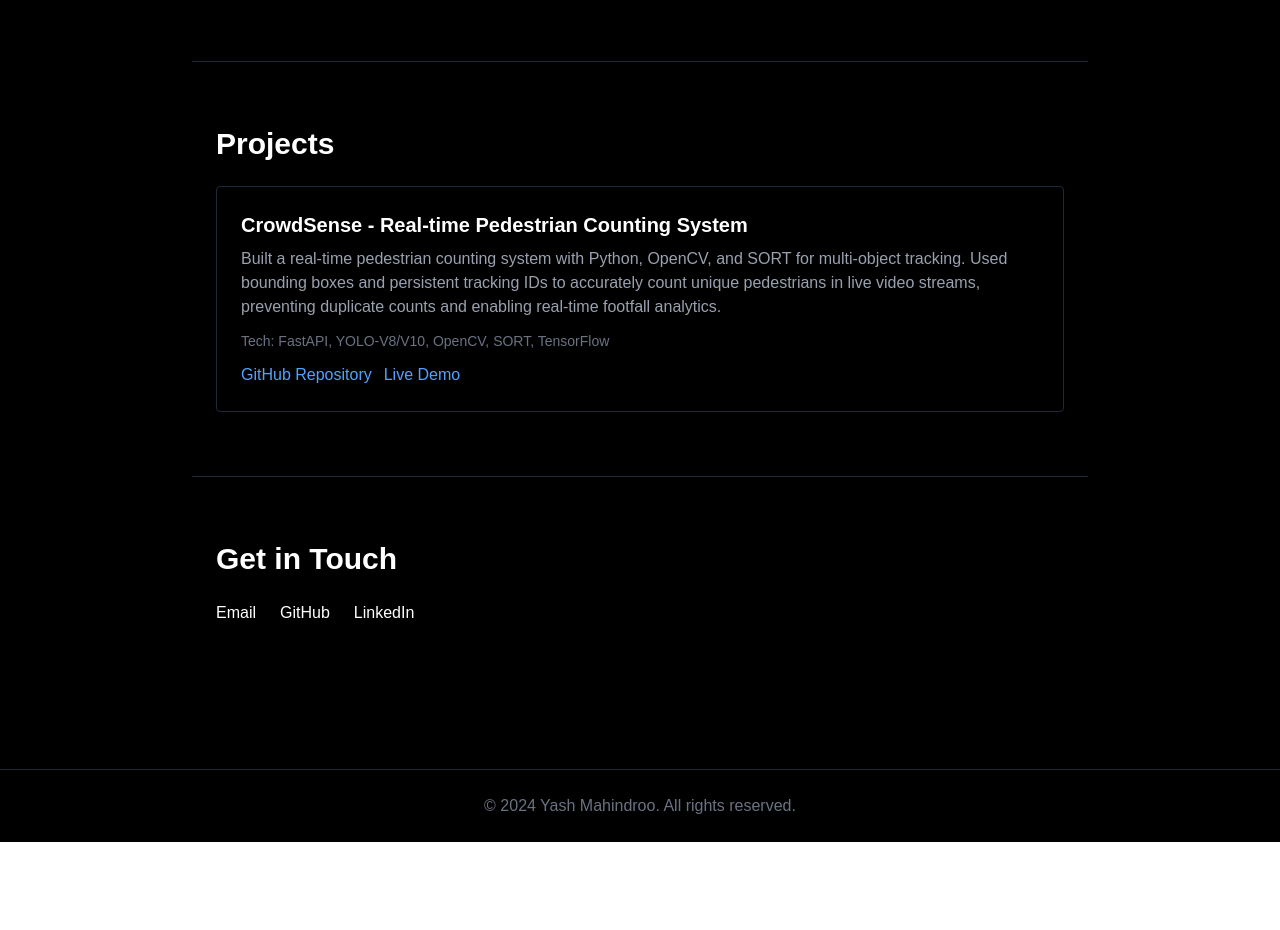
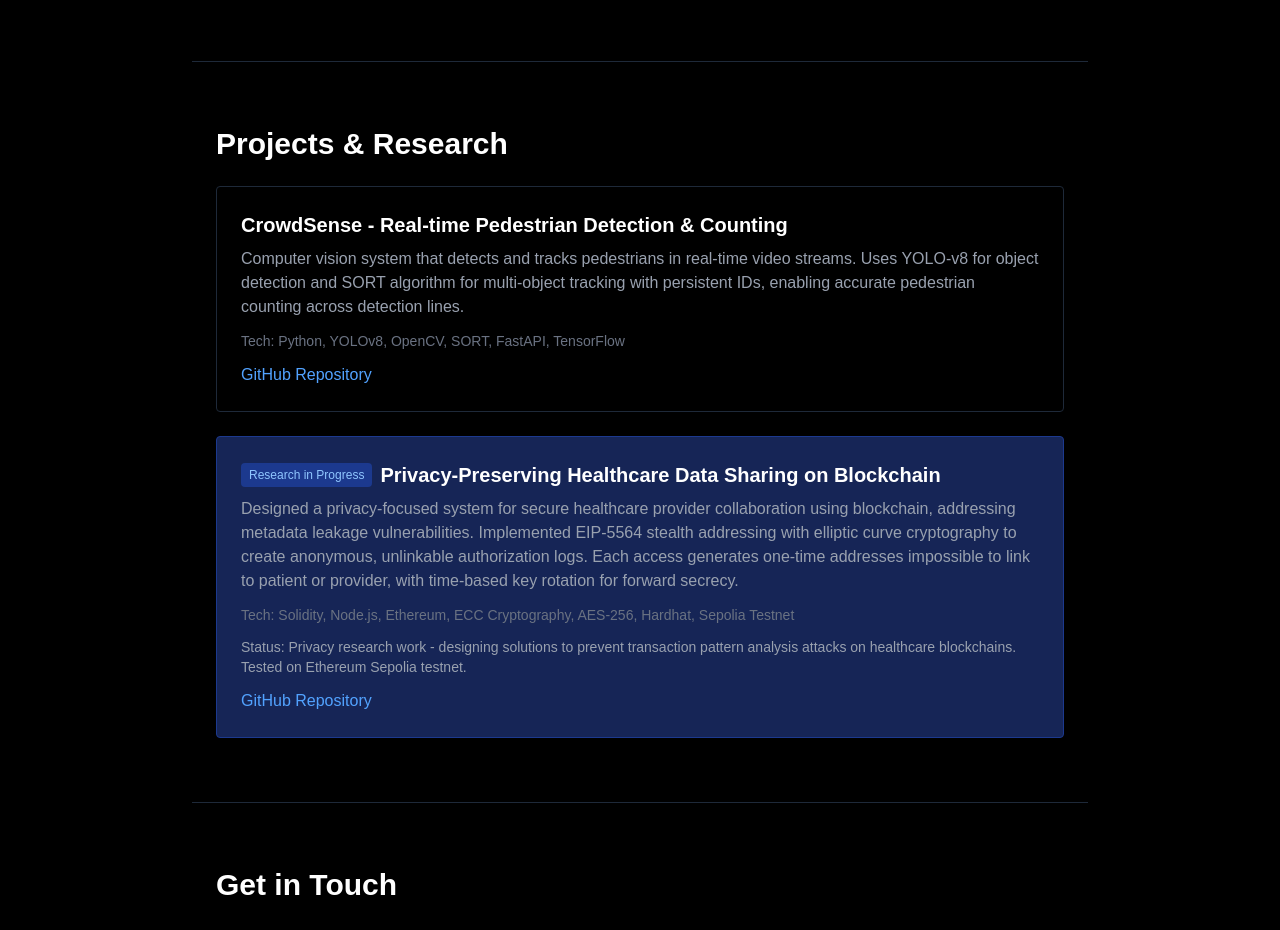
Before and after one commit to YashMahindroo18/My-Portfolio, a Next.js app: page / in a window 1280 px wide. Shown: the part 1000-1930 px from the top of the page. Before the commit the page ends 1842 px from the top, so only its background shows below. Built offline with nearby package versions, Linux system fonts and the light colour scheme.

Commit message:
Add CrowdSense and blockchain research to portfolio

```diff
--- a/app/page.tsx
+++ b/app/page.tsx
@@ -59,20 +59,36 @@ export default function Home() {
       </section>
 
       {/* Projects */}
+      {/* Projects */}
 <section id="projects" className="max-w-4xl mx-auto px-6 py-16 border-t border-gray-800">
-        <h3 className="text-3xl font-bold mb-6">Projects</h3>
+  <h3 className="text-3xl font-bold mb-6">Projects & Research</h3>
   <div className="space-y-6">
+
+    {/* CrowdSense */}
     <div className="border border-gray-800 p-6 rounded hover:border-gray-600">
-            <h4 className="text-xl font-semibold mb-2">CrowdSense - Real-time Pedestrian Counting System</h4>
-            <p className="text-gray-400 mb-3">Built a real-time pedestrian counting system with Python, OpenCV, and SORT for multi-object tracking. Used bounding boxes and persistent tracking IDs to accurately count unique pedestrians in live video streams, preventing duplicate counts and enabling real-time footfall analytics.</p>
-            <p className="text-sm text-gray-500 mb-3">Tech: FastAPI, YOLO-V8/V10, OpenCV, SORT, TensorFlow</p>
+      <h4 className="text-xl font-semibold mb-2">CrowdSense - Real-time Pedestrian Detection & Counting</h4>
+      <p className="text-gray-400 mb-3">Computer vision system that detects and tracks pedestrians in real-time video streams. Uses YOLO-v8 for object detection and SORT algorithm for multi-object tracking with persistent IDs, enabling accurate pedestrian counting across detection lines.</p>
+      <p className="text-sm text-gray-500 mb-3">Tech: Python, YOLOv8, OpenCV, SORT, FastAPI, TensorFlow</p>
       <div className="flex gap-3">
         <a href="https://github.com/YashMahindroo18/Crowd_Sense" className="text-blue-400 hover:underline">GitHub Repository</a>
-              <a href="#" className="text-blue-400 hover:underline">Live Demo</a>
-            </div>
       </div>
     </div>
 
+    {/* Blockchain Research */}
+    <div className="border border-blue-900 bg-blue-950 bg-opacity-20 p-6 rounded hover:border-blue-700">
+      <div className="flex items-center gap-2 mb-2">
+        <span className="text-xs px-2 py-1 bg-blue-900 text-blue-300 rounded">Research in Progress</span>
+        <h4 className="text-xl font-semibold">Privacy-Preserving Healthcare Data Sharing on Blockchain</h4>
+      </div>
+      <p className="text-gray-400 mb-3">Designed a privacy-focused system for secure healthcare provider collaboration using blockchain, addressing metadata leakage vulnerabilities. Implemented EIP-5564 stealth addressing with elliptic curve cryptography to create anonymous, unlinkable authorization logs. Each access generates one-time addresses impossible to link to patient or provider, with time-based key rotation for forward secrecy.</p>
+      <p className="text-sm text-gray-500 mb-3">Tech: Solidity, Node.js, Ethereum, ECC Cryptography, AES-256, Hardhat, Sepolia Testnet</p>
+      <p className="text-sm text-gray-400 mb-3">Status: Privacy research work - designing solutions to prevent transaction pattern analysis attacks on healthcare blockchains. Tested on Ethereum Sepolia testnet.</p>
+      <div className="flex gap-3">
+        <a href="https://github.com/YashMahindroo18/Major-Project" className="text-blue-400 hover:underline">GitHub Repository</a>
+      </div>
+    </div>
+
+  </div>
 </section>
 
       {/* Contact */}
```
Lines whose indentation alone changed are shown as unchanged.
